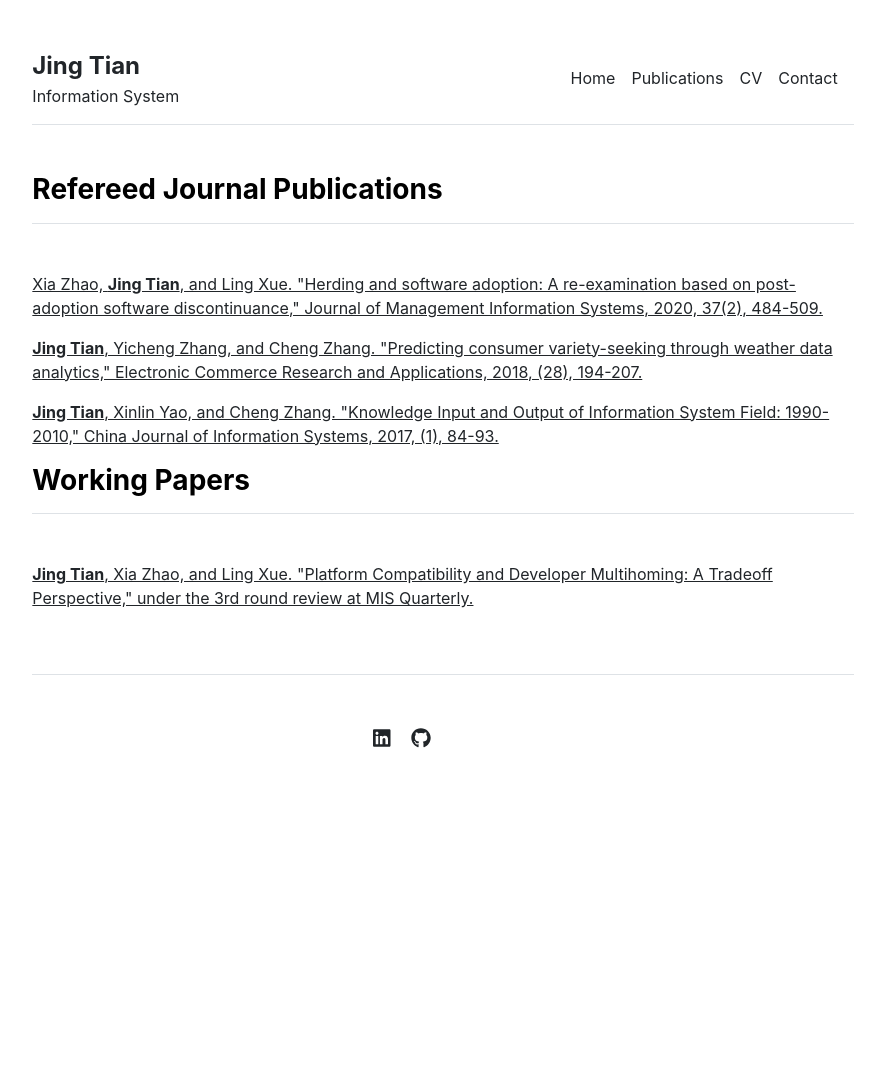
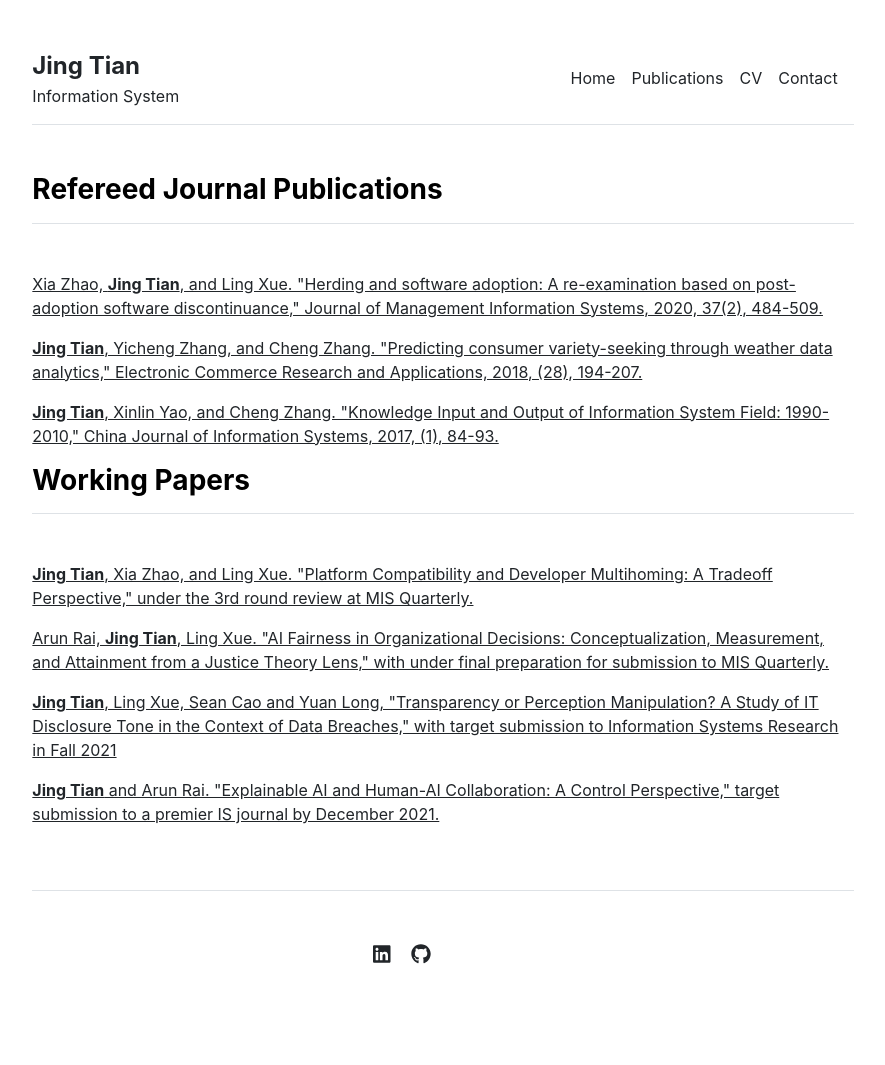
Before and after one commit to jingtianIS/jingtianIS.github.io, a Jekyll site: the page built from publications.md, in a window 1280 px wide. Shown: the whole page, without its empty margins (197-1082 px from the left). Built offline with Jekyll 4.4.1, drawn with Linux system fonts in a browser that asks for light colours; before the commit the page ends 900 px from its top, so only the background shows below that.

Commit message:
Update publications.yml

```diff
--- a/_data/publications.yml
+++ b/_data/publications.yml
@@ -1,3 +1,4 @@
+#- {name: '', url: ''}
 journal:
 - {name: 'Xia Zhao, <b>Jing Tian</b>, and Ling Xue. "Herding and software adoption: A re-examination based on post-adoption software discontinuance," Journal of Management Information Systems, 2020, 37(2), 484-509.'}
 - {name: '<b>Jing Tian</b>, Yicheng Zhang, and Cheng Zhang. "Predicting consumer variety-seeking through weather data analytics," Electronic Commerce Research and Applications, 2018, (28), 194-207.'}
@@ -5,4 +6,17 @@ journal:
 
 working:
 - {name: '<b>Jing Tian</b>, Xia Zhao, and Ling Xue. "Platform Compatibility and Developer Multihoming: A Tradeoff Perspective," under the 3rd round review at MIS Quarterly.'}
-#- {name: '', url: ''}
+- {name: 'Arun Rai, <b>Jing Tian</b>, Ling Xue. "AI Fairness in Organizational Decisions: Conceptualization, Measurement, and Attainment from a Justice Theory Lens," with under final preparation for submission to MIS Quarterly.'}
+- {name: '<b>Jing Tian</b>, Ling Xue, Sean Cao and Yuan Long, "Transparency or Perception Manipulation? A Study of IT Disclosure Tone in the Context of Data Breaches," with target submission to Information Systems Research in Fall 2021'}
+- {name: '<b>Jing Tian</b> and Arun Rai. "Explainable AI and Human-AI Collaboration: A Control Perspective," target submission to a premier IS journal by December 2021.'}
+
+
+conference:
+- {name: '<b>Jing Tian</b>, Ling Xue, Sean Cao, and Yuan Long. "Transparency or Perception Manipulation? A Study of IT Disclosure Tone in the Context of Data Breaches," The 17th Symposium on Statistical Challenges in Electronic Commerce Research (SCECR), Online, 2021'}
+- {name: '<b>Jing Tian</b>, Ling Xue, Sean Cao, and Yuan Long. "Transparency or Perception Manipulation? A Study of IT Disclosure Tone in the Context of Data Breaches," The 14th China Summer Workshop on Information Management (CSWIM), Online, 2021'}
+- {name: '<b>Jing Tian</b>, Arun Rai, and Ling Xue. "A Justice Theory Perspective of AI Fairness: Conceptualization, Measurement, and Attainment," CDIN Research Colloquium, April 2021 '}
+- {name: '<b>Jing Tian</b>, Xia Zhao, and Ling Xue. "Platform Compatibility and Developer Multihoming: A Study of Firefox and Chrome," The 51st Annual Conference of the Decision Sciences Institute, Online, 2020'}
+- {name: '<b>Jing Tian</b>, Xia Zhao, and Ling Xue. "Platform Compatibility and Developer Multihoming: A Study of Firefox and Chrome," Proceedings of the 11th INFORM Conference on Information Systems and Technology (CIST), Seattle, WA, 2019.'}
+- {name: '<b>Jing Tian</b>, Xia Zhao, and Ling Xue. "Technological compatibility between platforms and multi-homing of third-party developers," Proceedings of the 40th International Conference on Information Systems (ICIS), Munich, German, 2019.'}
+- {name: 'Jie Gu, <b>Jing Tian</b>, Xiaolun Wang, and Hong Ling. "Does Negative News Travel Fast? Exploring the Effect of News Sentiment on Interactive Spiral," The 19th International Conference on Human Computer Interaction, Vancouver, Canada, 2017.'}
+- {name: '<b>Jing Tian</b>, Yicheng Zhang, Chee Wei Phang, and Cheng Zhang, "Weather Effects on Consumer Variety seeking," The 20th Pacific-Asia Conference on Information Systems (PACIS), Chiayi, Taiwan, 2016.'}
```
